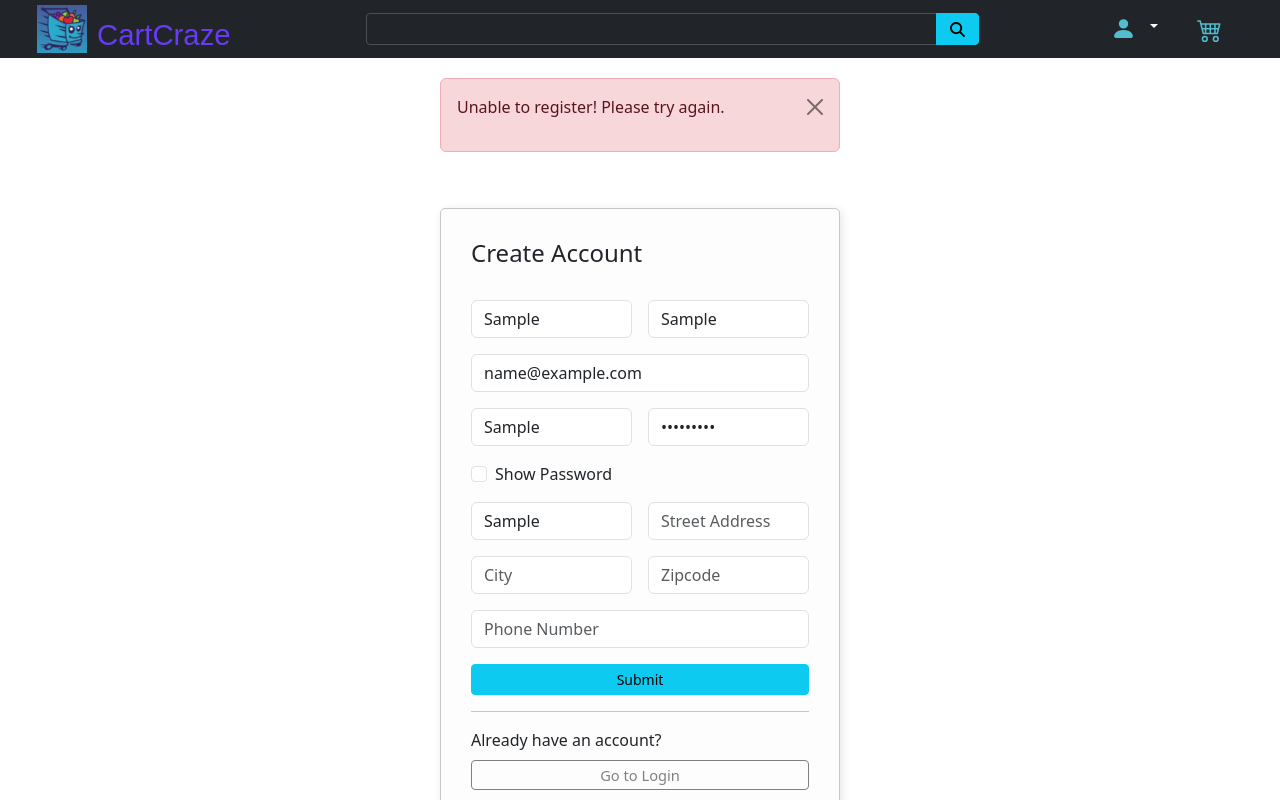
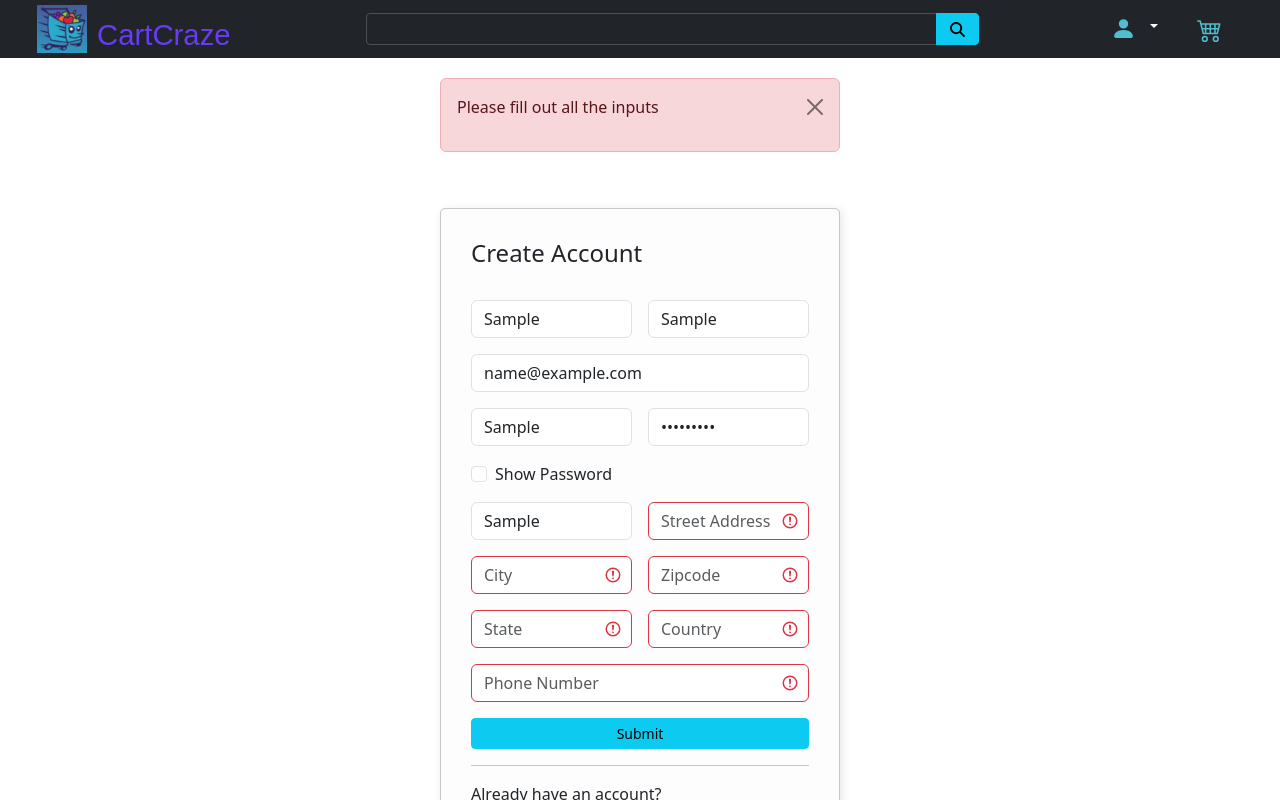
Before and after one commit to Zebo88/cartcraze, a React (Vite) app: page /registration in a window 1280 px wide. Both pictures are taken after typing "Sample", "Sample", "name@example.com", "Sample", "Sample123", "Sample" into the empty fields and a click on the button "Submit". Shown: the top 800 px of the page. Built offline with nearby package versions, Linux system fonts and the light colour scheme; no server answers; a web font is replaced by a local one.

Commit message:
Fixed bugs with order history in account component.

```diff
--- a/src/App.jsx
+++ b/src/App.jsx
@@ -63,6 +63,7 @@ function App() {
             />}
           />
           <Route path='/products/:id' element={<SingleProduct
+              token={token}
               setToken={setToken}
               singleProduct={singleProduct}
               setSingleProduct={setSingleProduct}
--- a/src/components/account.jsx
+++ b/src/components/account.jsx
@@ -53,6 +53,8 @@ export default function Account({ token, setToken, user, setUser, orderHistory,
         // Fetch order history only if the user is available
         if (userObject && token) {
           const response = await getOrdersByUserId(userObject.user_id, token);
+
+          if(response[0]){
             // Format the date in each order object
             const formattedOrders = response.map(order => ({
               ...order,
@@ -60,6 +62,10 @@ export default function Account({ token, setToken, user, setUser, orderHistory,
             }));
             localStorage.setItem('order-history', JSON.stringify(formattedOrders));
             setOrderHistory(formattedOrders);
+          }else{
+            return;
+          }
+
         }
       } catch (error) {
         console.error(error);
--- a/src/components/login.jsx
+++ b/src/components/login.jsx
@@ -91,9 +91,9 @@ export default function Login({ setToken, setUser }){
   return(
     <div className="main-container">
       { message &&
-          <Alert variant={variant} onClose={ dismissAlert } dismissible className="alert-container">
-            <p>{ message }</p>
-          </Alert>
+        <Alert variant={variant} onClose={ dismissAlert } dismissible className="alert-container">
+          <p>{ message }</p>
+        </Alert>
       }
       <div className="login-container" style={{boxShadow: "2px 2px 10px 0 rgba(0, 0, 0, 0.1)"}}>
         <h4>Sign In</h4>
--- a/src/components/registration.jsx
+++ b/src/components/registration.jsx
@@ -17,60 +17,131 @@ export default function Registration({ setUser }){
   const [lastName, setLastName] = useState("");
   const [streetAddress, setStreetAddress] = useState("");
   const [city, setCity] = useState("");
+  const [state, setState] = useState("");
+  const [country, setCountry] = useState("");
   const [houseNum, setHouseNum] = useState("");
   const [zipcode, setZipcode] = useState("");
   const [phone, setPhone] = useState("");
   const [type, setType] = useState('password');
+  const [formErrors, setFormErrors] = useState({});
   const navigate = useNavigate();
-  let name = {
-    firstname:"",
-    lastname:""
-  };
-  let address = {
-    city:"",
-    street:"",
-    number:"",
-    zipcode:"",
-    geolocation:{
-      lat:'40.8296',
-      long:'73.9262'
-    }
-  }
+  let variant = "danger";
+  // let name = {
+  //   firstname:"",
+  //   lastname:""
+  // };
+  // let address = {
+  //   city:"",
+  //   street:"",
+  //   number:"",
+  //   zipcode:"",
+  //   geolocation:{
+  //     lat:'40.8296',
+  //     long:'73.9262'
+  //   }
+  // }
 
   async function handleSubmit(event){
     event.preventDefault();
 
+    const errors = {};
+    let formIsValid = true;
+
     try {
-      if(firstName === '' || lastName === '' || username === '' || password === ''){
-        setMessage("Please fill out the entire form!");
+      // if(firstName === '' || lastName === '' || username === '' || password === ''){
+      //   setMessage("Please fill out the entire form!");
+      //   return;
+      // }
+
+      if (!firstName) {
+        errors.name = 'First name required';
+        formIsValid = false;
+      }
+
+      if (!lastName) {
+        errors.cardNum = 'Last name required';
+        formIsValid = false;
+      }
+
+      if (!email) {
+        errors.email = 'Email required';
+        formIsValid = false;
+      }
+
+      if (!username) {
+        errors.username = 'Username required';
+        formIsValid = false;
+      }
+
+      if (!password) {
+        errors.password = 'Password required';
+        formIsValid = false;
+      }
+
+      if (!streetAddress) {
+        errors.streetaddress = 'Street required';
+        formIsValid = false;
+      }
+
+      if (!city) {
+        errors.city = 'City required';
+        formIsValid = false;
+      }
+
+      if (!zipcode) {
+        errors.zipcode = 'Zipcode required';
+        formIsValid = false;
+      }
+
+      if (!state) {
+        errors.state = 'State required';
+        formIsValid = false;
+      }
+
+      if (!country) {
+        errors.country = 'Country required';
+        formIsValid = false;
+      }
+
+      if (!phone) {
+        errors.phone = 'Phone number required';
+        formIsValid = false;
+      }
+
+      if (!formIsValid) {
+        variant = "danger";
+        setMessage("Please fill out all the inputs");
+        setFormErrors(errors);
         return;
       }
 
-      name.firstname=firstName;
-      name.lastname=lastName;
+      // Clear the general error message if form is valid
+      setMessage("");
 
-      address.city=city;
-      address.street=streetAddress;
-      address.number=houseNum;
-      address.zipcode=zipcode;
+      if(formIsValid){
+        const response = await addUser(email, username, password, firstName, lastName, houseNum, streetAddress, city, state, country, zipcode, phone);
+        console.log(response);
+        setUser(response.user);
 
-      const response = await addUser(email, username, password, name, address, phone);
-      console.log(response);
-      setUser({ email, username, password, name, address, phone });
-
-      const user = { email, username, password, name, address, phone };
+        // const user = { email, username, password, firstName, lastName, houseNum, streetAddress, city, state, country, zipcode, phone };
         // Convert user object to string
-      const userString = JSON.stringify(user);
+        const userString = JSON.stringify(response.user);
         // Store user string in localStorage under the key 'user'
         localStorage.setItem('user', userString);
 
-      if(response.id){
+        if(response.user){
+          variant = "success";
+          setMessage("Successfully registered! Please login to you new account!");
+          setTimeout(() => {
             navigate('/login'); //No token is received, so I need to route the user to the login page so they can get a token.
+          }, 3000); // Navigate after 3 seconds
         }else{
           throw new Error(response);
         }
+      }
 
     } catch (error) {
+      variant = "danger";
       setMessage(error.message);
       console.log(error);
     }
@@ -91,8 +162,13 @@ export default function Registration({ setUser }){
 
   return(
     <div className="main-container">
-      { message &&
+      { message && message !== "Successfully registered! Please login to you new account!" &&
           <Alert variant="danger" onClose={ dismissAlert } dismissible className="alert-container">
+            <p>{ message }</p>
+          </Alert>
+      }
+      { message && message === "Successfully registered! Please login to you new account!" &&
+          <Alert variant="success" onClose={ dismissAlert } dismissible className="alert-container">
             <p>{ message }</p>
           </Alert>
       }
@@ -109,6 +185,7 @@ export default function Registration({ setUser }){
                 placeholder='First Name'
                 value={ firstName }
                 onChange={ (e) => {setFirstName(e.target.value); setMessage(null)} }
+                isInvalid={formErrors.firstName}
               />
             </Form.Group>
           </Col>
@@ -119,6 +196,7 @@ export default function Registration({ setUser }){
                 placeholder='Last Name'
                 value={ lastName }
                 onChange={ (e) => {setLastName(e.target.value); setMessage(null)} }
+                isInvalid={formErrors.lastName}
               />
             </Form.Group>
           </Col>
@@ -130,6 +208,7 @@ export default function Registration({ setUser }){
               placeholder='Email'
               value={ email }
               onChange={ (e) => {setEmail(e.target.value); setMessage(null)} }
+              isInvalid={formErrors.email}
             />
           </Form.Group>
 
@@ -141,6 +220,7 @@ export default function Registration({ setUser }){
                 placeholder='Username'
                 value={ username }
                 onChange={ (e) => {setUsername(e.target.value); setMessage(null)} }
+                isInvalid={formErrors.username}
               />
             </Form.Group>
           </Col>
@@ -151,6 +231,7 @@ export default function Registration({ setUser }){
                 placeholder='Password'
                 value={ password }
                 onChange={ (e) => {setPassword(e.target.value); setMessage(null)}}
+                isInvalid={formErrors.password}
               />
             </Form.Group>
           </Col>
@@ -168,6 +249,7 @@ export default function Registration({ setUser }){
                 placeholder='House or Apt #'
                 value={ houseNum }
                 onChange={ (e) => {setHouseNum(e.target.value); setMessage(null)}}
+                isInvalid={formErrors.housenum}
               />
             </Form.Group>
           </Col>
@@ -178,6 +260,7 @@ export default function Registration({ setUser }){
                 placeholder='Street Address'
                 value={ streetAddress }
                 onChange={ (e) => {setStreetAddress(e.target.value); setMessage(null)}}
+                isInvalid={formErrors.streetaddress}
               />
             </Form.Group>
           </Col>
@@ -191,6 +274,7 @@ export default function Registration({ setUser }){
                 placeholder='City'
                 value={ city }
                 onChange={ (e) => {setCity(e.target.value); setMessage(null)}}
+                isInvalid={formErrors.city}
               />
             </Form.Group>
           </Col>
@@ -201,17 +285,43 @@ export default function Registration({ setUser }){
                 placeholder='Zipcode'
                 value={ zipcode }
                 onChange={ (e) => {setZipcode(e.target.value); setMessage(null)}}
+                isInvalid={formErrors.zipcode}
               />
             </Form.Group>
           </Col>
         </Row>
 
+        <Row xs={1} md={2} className="mb-3 g-3">
+        <Col>
+            <Form.Group controlId="formBasicState">
+              <Form.Control
+                type="state"
+                placeholder='State'
+                value={ state }
+                onChange={ (e) => {setState(e.target.value); setMessage(null)}}
+                isInvalid={formErrors.state}
+              />
+            </Form.Group>
+          </Col>
+          <Col>
+            <Form.Group controlId="formBasicCountry">
+              <Form.Control
+                type="country"
+                placeholder='Country'
+                value={ country }
+                onChange={ (e) => {setCountry(e.target.value); setMessage(null)}}
+                isInvalid={formErrors.country}
+              />
+            </Form.Group>
+          </Col>
+        </Row>
           <Form.Group className="mb-3" controlId="formBasicPhone">
             <Form.Control
               type="phone"
               placeholder='Phone Number'
               value={ phone }
               onChange={ (e) => {setPhone(e.target.value); setMessage(null)}}
+              isInvalid={formErrors.phone}
             />
           </Form.Group>
 
--- a/src/components/singleproduct.jsx
+++ b/src/components/singleproduct.jsx
@@ -9,9 +9,10 @@ import { Container } from "react-bootstrap";
 import { Link, useNavigate } from 'react-router-dom';
 import { getSingleProduct, getProductsOfCategory } from "../api/products.jsx";
 import { addProductToCart, getAllCartsForUser } from "../api/cart.jsx"
+import Alert from 'react-bootstrap/Alert';
 
 
-export default function SingleProduct({ setToken, singleProduct, setSingleProduct, singleProductId, setSingleProductId, quantity, setQuantity, recentlyViewed, setRecentlyViewed, setCart, setUser }){
+export default function SingleProduct({ token, setToken, singleProduct, setSingleProduct, singleProductId, setSingleProductId, quantity, setQuantity, recentlyViewed, setRecentlyViewed, setCart, setUser }){
   const navigate = useNavigate();
   const [cat, setCat] = useState(null);
   const [similarItems, setSimilarItems] = useState(() => {
@@ -19,6 +20,7 @@ export default function SingleProduct({ setToken, singleProduct, setSingleProduc
     return storedSimilarItems ? JSON.parse(storedSimilarItems) : null;
   });
   const [cardsPerRow, setCardsPerRow] = useState(1);
+  const [message, setMessage] = useState(null);
 
   // useEffect to retrieve singleProductId from localStorage
   useEffect(() => {
@@ -119,6 +121,7 @@ export default function SingleProduct({ setToken, singleProduct, setSingleProduc
 
   async function addToCartHandler() {
     try {
+      if(token){
         // Retrieve the user object from local storage
         const userFromLocalStorage = localStorage.getItem("user");
         const userObject = userFromLocalStorage ? JSON.parse(userFromLocalStorage) : null;
@@ -171,7 +174,9 @@ export default function SingleProduct({ setToken, singleProduct, setSingleProduc
 
         // Add the product to recently viewed items
         addToRecentlyViewed(singleProduct);
-
+      }else{
+        setMessage(true);
+      }
     } catch (error) {
       console.error("Error adding item to cart:", error);
     }
@@ -187,6 +192,10 @@ export default function SingleProduct({ setToken, singleProduct, setSingleProduc
     return chunkedArray;
   }
 
+  function dismissAlert(){
+    setMessage(false);
+   }
+
   return(
     <>
       <Container>
@@ -196,6 +205,11 @@ export default function SingleProduct({ setToken, singleProduct, setSingleProduc
                 <Col lg="8">
                 <Link to="/" className="back-link">{"< Back to Homepage"}</Link>
                 <br /><br />
+                {message &&
+                  <Alert variant="danger" onClose={ dismissAlert } dismissible className="alert-container">
+                    You must be logged in to add items to your cart!
+                  </Alert>
+                }
                   <Card.Img
                     className="card-title"
                     variant="top"
```
Lines whose indentation alone changed are shown as unchanged.
